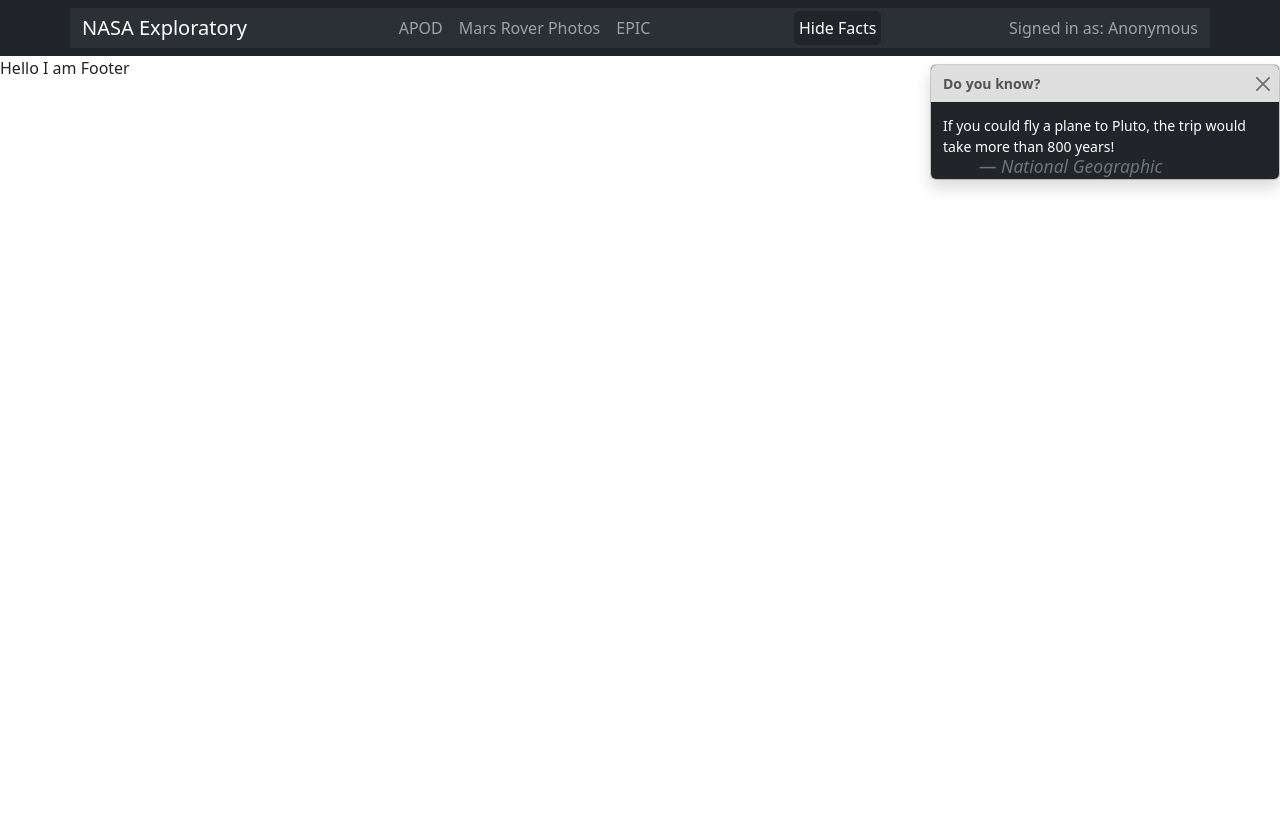
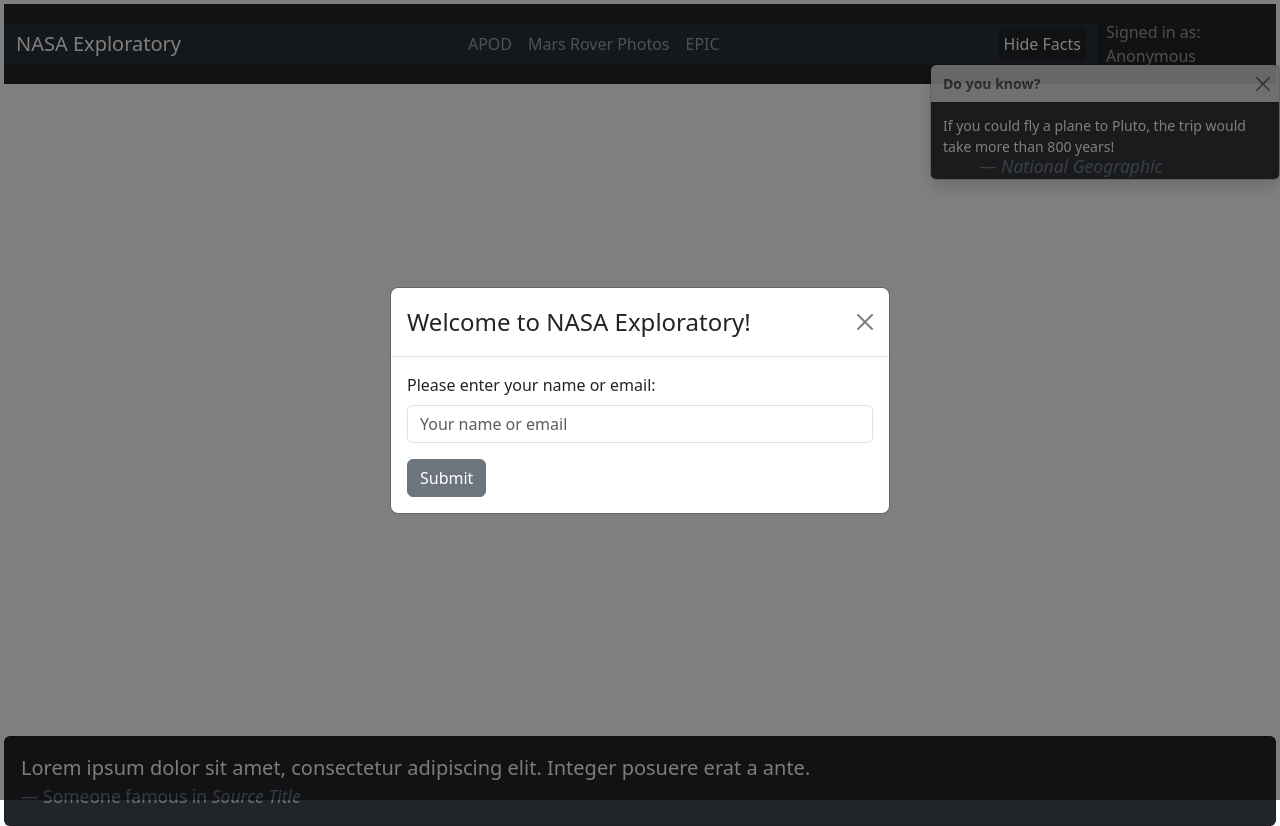
Before and after one commit to akankshakori02/Nasa-Exploration-Project, a React (Create React App) app in the folder frontend/: page / in a window 1280 px wide. Before the commit the page ends 800 px from the top, so only its background shows below. Built offline with nearby package versions, Linux system fonts and the light colour scheme.

Commit message:
Completed all Components

```diff
--- a/frontend/src/App.js
+++ b/frontend/src/App.js
@@ -1,32 +1,105 @@
-import React, { useState } from "react";
+import React, { useState, useEffect } from "react";
 import { BrowserRouter, Route, Routes } from "react-router-dom";
 import Header from "./components/Header";
 import APOD from "./components/APOD";
 import Facts from "./components/Facts";
 import EPIC from "./components/EPIC";
 import MarsRover from "./components/MarsRover";
+import { Modal, Button, Form } from 'react-bootstrap';
 import Footer from "./components/Footer";
 
 const App = () => {
   const [showFacts, setShowFacts] = useState(true);
+  const [showModal, setShowModal] = useState(false); // State to manage modal visibility
+  const [userName, setUserName] = useState(''); // State to store username
+  const [inputValue, setInputValue] = useState(''); // State to store the input value
+  const [error, setError] = useState('');
 
   //To toggle Facts visibility
   const toggleFacts = () => {
     setShowFacts((prev) => !prev);
   };
+
+  // Check localStorage for username on initial load
+  useEffect(() => {
+    const storedUserName = sessionStorage.getItem('userName');
+    if (!storedUserName) {
+      setShowModal(true); // Show modal if no username is stored
+    } else {
+      setUserName(storedUserName); // Set username from localStorage
+    }
+  }, []);
+
+
+  const validateInput = (value) => {
+    const alphanumericRegex = /^[a-zA-Z0-9]+$/; // Alphanumeric regex
+    const emailRegex = /^[^\s@]+@[^\s@]+\.[^\s@]+$/; // Email regex
+
+    if (alphanumericRegex.test(value)) {
+      return true; // Valid alphanumeric
+    } else if (emailRegex.test(value)) {
+      return true; // Valid email
+    } else {
+      return false; // Invalid input
+    }
+  };
+  // Handle username submission
+  const handleSubmit = (e) => {
+    e.preventDefault();
+    if (validateInput(inputValue)) {
+      localStorage.setItem('userName', inputValue); // Store username in localStorage
+      setUserName(inputValue); // Update the username state
+      setShowModal(false); // Close the modal
+      setError(''); // Clear any previous error
+    } else {
+      setError('Please enter a valid alphanumeric name or email address.'); // Show error message
+    }
+  };
+
   return (
+    <>
+    <Modal show={showModal} onHide={() => setShowModal(false)} centered>
+        <Modal.Header closeButton>
+          <Modal.Title>Welcome to NASA Exploratory!</Modal.Title>
+        </Modal.Header>
+        <Modal.Body>
+        <Form onSubmit={handleSubmit}>
+            <Form.Group controlId="username">
+              <Form.Label>Please enter your name or email:</Form.Label>
+              <Form.Control
+                type="text"
+                placeholder="Your name or email"
+                value={inputValue}
+                onChange={(e) => {
+                  setInputValue(e.target.value);
+                  setError(''); // Clear error when user types
+                }}
+                isInvalid={!!error} // Show red border if there's an error
+              />
+              <Form.Control.Feedback type="invalid">
+                {error}
+              </Form.Control.Feedback>
+            </Form.Group>
+            <Button variant="secondary" type="submit" className="mt-3">
+              Submit
+            </Button>
+          </Form>
+          </Modal.Body>
+        </Modal>
     <BrowserRouter>
-        <Header toggleFacts={toggleFacts} showFacts={showFacts} />
-        <Routes>
+        <Header toggleFacts={toggleFacts} showFacts={showFacts} userName={userName} />
+        <div style={{minHeight:'80vh'}}><Routes>
           <Route path="/apod" element={<APOD />} />
           <Route path="/mars-rover" element={<MarsRover />} />
           <Route path="/epic" element={<EPIC />} />
         </Routes>
-        <div style={{ position: "absolute", top: "1rem", right: "0rem", zIndex: 1000 }}>
+        </div>
+        <div style={{ position: "absolute", top: "1rem", right: "0rem", opacity:'92%', zIndex: 1000 }}>
           {showFacts && <Facts onClose={toggleFacts} />}
         </div>
         <Footer />
     </BrowserRouter>
+    </>
   );
 };
 
--- a/frontend/src/components/APOD.js
+++ b/frontend/src/components/APOD.js
@@ -2,19 +2,36 @@
 import { Spinner, Card } from "react-bootstrap";
 import '../index.css'
 import axios from "axios";
+import { Form, Button } from "react-bootstrap";
 
 const APOD = () => {
   const [apodData, setApodData] = useState(null);
+  const [date, setDate] = useState("");
+  const [error, setError] = useState(null);
+
+  const handleDateChange = (e) => {
+    setDate(e.target.value);
+  };
+
+  const handleSubmit = (e) => {
+    e.preventDefault();
+    fetchAPOD(date);
+  };
+
+  const fetchAPOD = async (selectedDate = "") => {
+    try {
+      const url = `http://localhost:5000/apod${
+        selectedDate ? `?date=${selectedDate}` : ""
+      }`;
+      const response = await axios.get(url);
+      setApodData(response.data);
+      setError(null);
+    } catch (error) {
+      console.error("Error fetching APOD data:", error);
+    }
+  };
 
   useEffect(() => {
-    const fetchAPOD = async () => {
-      try {
-        const response = await axios.get("http://localhost:5000/apod");
-        setApodData(response.data);
-      } catch (error) {
-        console.error("Error fetching APOD data:", error);
-      }
-    };
     fetchAPOD();
   }, []);
 
@@ -22,7 +39,24 @@
     <div>
       {apodData ?
       (<div className="container">
-            <h1>Astronomy Picture of the Day</h1>
+            <h2>Astronomy Picture of the Day</h2>
+            <Form onSubmit={handleSubmit} className="mb-3">
+        <Form.Group controlId="apodDate">
+          <Form.Label>Select a Date (Optional)</Form.Label>
+          <p>Images before 20-June-1995 are not available</p>
+          <Form.Control
+            type="date"
+            value={date}
+            onChange={handleDateChange}
+            max={new Date().toISOString().split("T")[0]}
+            style={{width:'24%'}}
+          />
+        </Form.Group>
+        <Button className="my-1" variant="primary" type="submit">
+          Fetch APOD Images
+        </Button>
+      </Form>
+      {error ? <p style={{ color: "red" }}>{error}</p> : null}
           <Card className="box bg-dark text-white p-md-1 ms-2" >
           <Card.Img src={apodData.url} alt={apodData.title} thumbnail />
           <Card.ImgOverlay>
@@ -36,7 +70,7 @@
         </div>)
 
     : (
-        <Spinner animation="grow" style={{ position: 'absolute', top: '50%'}} />
+        <Spinner animation="grow" style={{ position: 'absolute', top: '50%', right:'50%'}} />
       )}
     </div>
   );
--- a/frontend/src/components/EPIC.js
+++ b/frontend/src/components/EPIC.js
@@ -1,57 +1,41 @@
 import React, { useState, useEffect } from "react";
-import axios from "axios";
-import { Form, Button } from "react-bootstrap";
+import {
+  DropdownButton,
+  Dropdown,
+  Container,
+  Image,
+  Row,
+  Col,
+} from "react-bootstrap";
+import "bootstrap/dist/css/bootstrap.min.css";
 
 const EPIC = () => {
-  const [epicData, setEpicData] = useState([]);
-  const [date, setDate] = useState("");
-  const [error, setError] = useState(null);
-
-  const fetchEPIC = async (selectedDate = "") => {
-    try {
-      const url = `http://localhost:5000/epic${
-        selectedDate ? `?date=${selectedDate}` : ""
-      }`;
-      const response = await axios.get(url);
-      setEpicData(response.data);
-      setError(null);
-    } catch (error) {
-      console.error("Error fetching EPIC data:", error);
-      setError("Failed to fetch EPIC data. Please try again later.");
-    }
-  };
-
-  const handleDateChange = (e) => {
-    setDate(e.target.value);
-  };
-
-  const handleSubmit = (e) => {
-    e.preventDefault();
-    fetchEPIC(date);
-  };
+  const [epicData, setImages] = useState([]);
+  const [type, setType] = useState("natural");
 
   useEffect(() => {
-    fetchEPIC();
-  }, []);
+    fetch(`http://localhost:5000/api/epic?type=${type}`)
+      .then((response) => response.json())
+      .then((data) => setImages(data))
+      .catch((error) => console.error("Error fetching images:", error));
+  }, [type]);
 
   return (
-    <div className="container">
-      <h1>Earth Polychromatic Imaging Camera (EPIC)</h1>
-      <Form onSubmit={handleSubmit} className="mb-3">
-        <Form.Group controlId="epicDate">
-          <Form.Label>Select a Date (Optional)</Form.Label>
-          <Form.Control
-            type="date"
-            value={date}
-            onChange={handleDateChange}
-            max={new Date().toISOString().split("T")[0]}
-          />
-        </Form.Group>
-        <Button variant="primary" type="submit">
-          Fetch EPIC Images
-        </Button>
-      </Form>
-      {error ? <p style={{ color: "red" }}>{error}</p> : null}
+    <Container>
+      <Row>
+        <Col md="auto"><h2>Earth Polychromatic Imaging Camera (EPIC)</h2></Col>
+        <Col>
+      <DropdownButton className="mx-5 my-2" variant="dark" id="dropdown-basic-button" title={`Images: ${type.toUpperCase()}`}>
+        <Dropdown.Item onClick={() => setType("natural")}>
+          Natural
+        </Dropdown.Item>
+        <Dropdown.Item onClick={() => setType("enhanced")}>
+          Enhanced
+        </Dropdown.Item>
+      </DropdownButton>
+      </Col>
+      </Row>
+
       <div
         style={{
           display: "grid",
@@ -68,18 +52,18 @@
               overflow: "hidden",
             }}
           >
-            <img
-              src={`https://epic.gsfc.nasa.gov/archive/natural/${image.date
-                .split(" ")[0]
-                .replace(/-/g, "/")}/png/${image.image}.png`}
+            <Image
+              style={{ width: "100%", display: "block" }}
+              src={`https://epic.gsfc.nasa.gov/archive/${type}/${image.date
+                .substring(0, 10)
+                .replace(/-/g, "/")}/jpg/${image.image}.jpg`}
               alt={`EPIC Image ${image.identifier}`}
-              style={{ width: "100%", display: "block" }}
+              fluid
             />
-            <p style={{ padding: "10px", margin: 0 }}>Date: {image.date}</p>
           </div>
         ))}
       </div>
-    </div>
+    </Container>
   );
 };
 
--- a/frontend/src/components/Footer.js
+++ b/frontend/src/components/Footer.js
@@ -1,10 +1,21 @@
 import React from 'react'
+import { Card } from 'react-bootstrap'
 
 function Footer() {
   return (
-    <div>
-      Hello I am Footer
-    </div>
+    <Card className='mx-1 mt-2 bg-dark text-light' >
+      <Card.Body>
+        <blockquote className="blockquote mb-0">
+          <p>
+            Lorem ipsum dolor sit amet, consectetur adipiscing elit. Integer
+            posuere erat a ante.
+          </p>
+          <footer className="blockquote-footer">
+            Someone famous in <cite title="Source Title">Source Title</cite>
+          </footer>
+        </blockquote>
+      </Card.Body>
+    </Card>
   )
 }
 
--- a/frontend/src/components/Header.js
+++ b/frontend/src/components/Header.js
@@ -5,9 +5,9 @@
 import { Tooltip, OverlayTrigger, Button} from "react-bootstrap";
 import { Link } from "react-router-dom";
 
-const Header = ({ toggleFacts, showFacts }) => {
+const Header = ({ toggleFacts, showFacts, userName }) => {
   return (
-    <Navbar bg="dark" data-bs-theme="dark">
+    <Navbar className="m-1" bg="dark" data-bs-theme="dark">
       <Container className="bg-body-tertiary">
         <Navbar.Brand as={Link} to="/apod">NASA Exploratory</Navbar.Brand>
         <Nav>
@@ -56,10 +56,11 @@
       >
         {showFacts ? 'Hide Facts' : 'Show Facts'}
       </Button>
-      <Navbar.Text className="justify-content-end">
-          Signed in as:  Anonymous
+      </Container>
+      <Navbar.Text className="mx-2">
+          Signed in as:  {userName || 'Anonymous'}
         </Navbar.Text>
-      </Container>
+
     </Navbar>
   );
 };
--- a/frontend/src/components/MarsRover.js
+++ b/frontend/src/components/MarsRover.js
@@ -1,35 +1,71 @@
-import React, { useEffect, useState } from 'react';
-import axios from 'axios';
+import React, { useEffect, useState } from "react";
+import axios from "axios";
+import { ToggleButtonGroup, ToggleButton, Container } from "react-bootstrap";
 
 const MarsRover = () => {
   const [photos, setPhotos] = useState([]);
+  const [filteredPhotos, setFilteredPhotos] = useState([]);
+  const [camera, setCamera] = useState("all");
 
   useEffect(() => {
     const fetchMarsPhotos = async () => {
       try {
-                const response =  await axios.get("http://localhost:5000/mars");
+        const response = await axios.get("http://localhost:5000/mars");
         setPhotos(response.data.photos);
+        setFilteredPhotos(response.data.photos);
       } catch (error) {
-                console.error('Error fetching Mars photos:', error);
+        console.error("Error fetching Mars photos:", error);
       }
     };
     fetchMarsPhotos();
   }, []);
 
+  useEffect(() => {
+    if (camera === "all") {
+      setFilteredPhotos(photos);
+    } else {
+      const filtered = photos.filter((photo) => photo.camera.name === camera);
+      setFilteredPhotos(filtered);
+    }
+  }, [camera, photos]);
+
+  const handleCameraChange = (selectedCamera) => setCamera(selectedCamera);
+
   return (
-        <div>
-            <h1>Mars Rover Photos</h1>
-            <div style={{ display: 'flex', flexWrap: 'wrap'}}>
-                {photos.map((photo) => (
+    <Container>
+      <h2>Mars Rover Photos</h2>
+        <ToggleButtonGroup
+          variant ="secondary"
+          className="m-2"
+          type="radio"
+          name="camera"
+          value={camera}
+          onChange={handleCameraChange}
+        >
+          <ToggleButton variant="dark"  id="tbg-btn-1"  value="all">All</ToggleButton>
+          <ToggleButton variant="dark"  id="tbg-btn-2"  value="FHAZ">
+            Front Hazard Avoidance Camera
+          </ToggleButton>
+          <ToggleButton variant="dark"  id="tbg-btn-3"  value="RHAZ">Rear Hazard Avoidance Camera</ToggleButton>
+          <ToggleButton variant="dark" id="tbg-btn-4"  value="MAST">Mast Camera</ToggleButton>
+          <ToggleButton variant="dark" id="tbg-btn-5" value="CHEMCAM">
+            Chemistry and Camera Complex
+          </ToggleButton>
+          <ToggleButton variant="dark" id="tbg-btn-6" value="MAHLI">Mars Hand Lens Imager</ToggleButton>
+          <ToggleButton variant="dark" id="tbg-btn-7" value="MARDI">Mars Descent Imager</ToggleButton>
+          <ToggleButton variant="dark" id="tbg-btn-8" value="NAVCAM">Navigation Camera</ToggleButton>
+        </ToggleButtonGroup>
+      <div style={{ display: "flex", flexWrap: "wrap" }}>
+        {filteredPhotos.map((photo) => (
           <img
             key={photo.id}
             src={photo.img_src}
             alt={`Mars Rover Photo ${photo.id}`}
-                        style={{ width: '200px', margin: '10px' }}
+            style={{ width: "200px", margin: "10px" }}
           />
         ))}
       </div>
-        </div>
+    </Container>
   );
 };
 
```
Also changed, not shown: 1 other file (tests, documents, lock files or other folders). Lines whose indentation alone changed are shown as unchanged.
